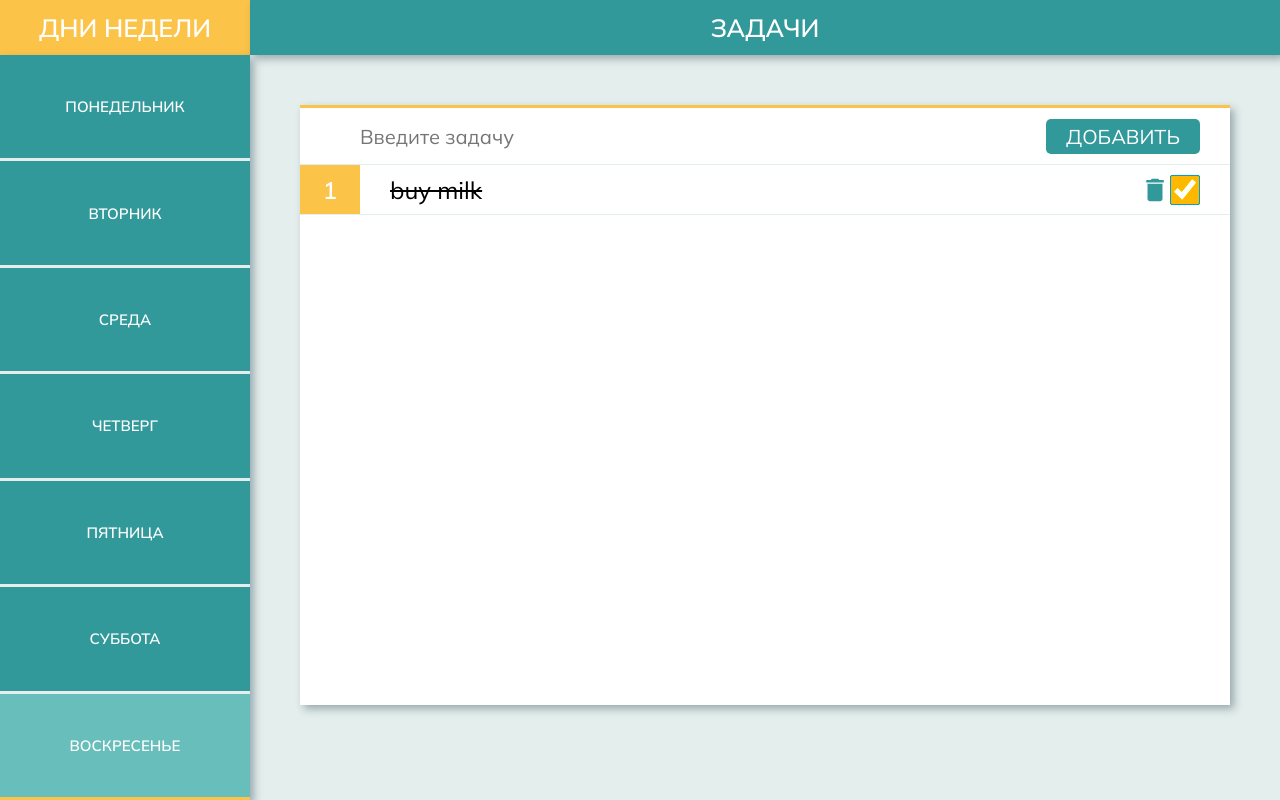
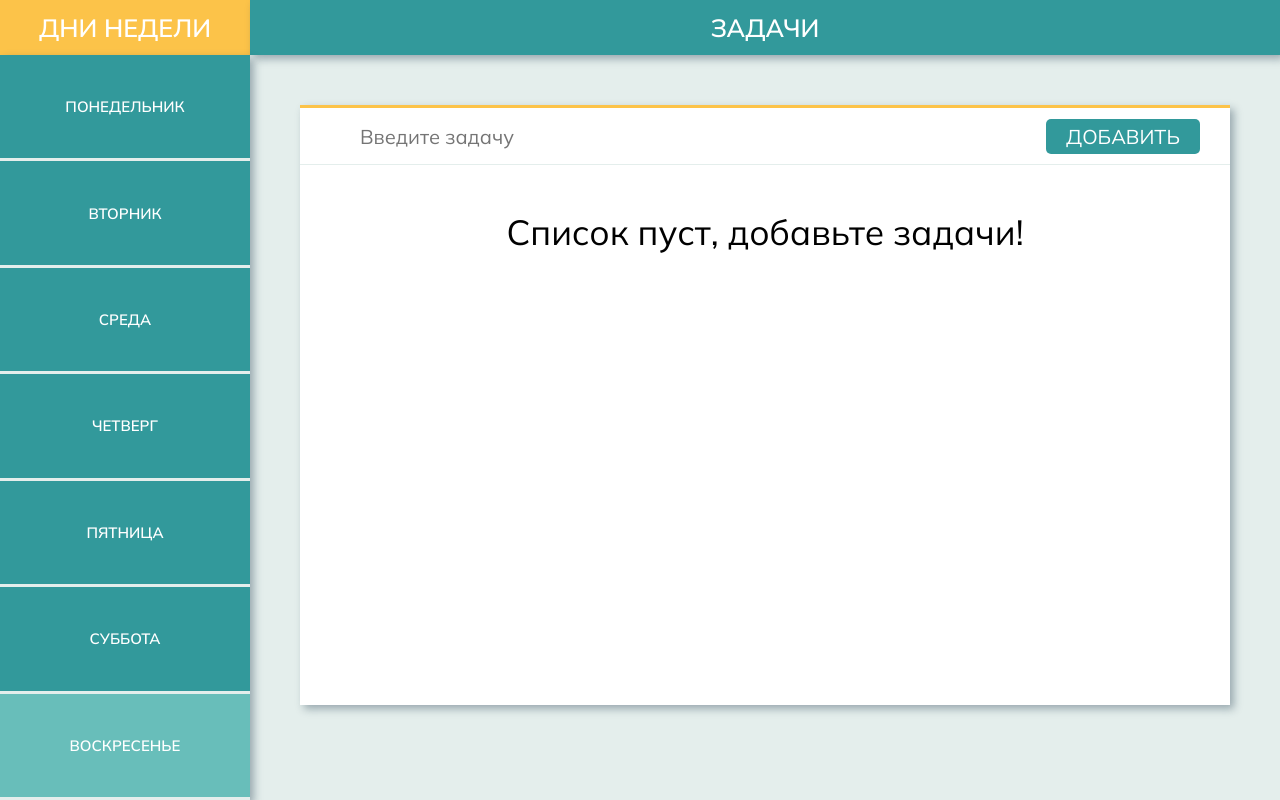
Before and after one commit to nurbolot143/new-todo-list, a React (Create React App) app: page / in a window 1280 px wide. Built offline with nearby package versions, Linux system fonts and the light colour scheme.

Commit message:
fixed bug

```diff
--- a/src/App.jsx
+++ b/src/App.jsx
@@ -12,11 +12,9 @@ function App() {
   const days = ["sunday", "monday", "tuesday", "wednesday", "thursday", "friday", "saturday"];
 
   const [activeDay, setActiveDay] = useState(days[today]);
-  const [idCounter, setIdCounter] = useState(1);
+  const [idCounter, setIdCounter] = useState(0);
 
-  const [data, setData] = useState([
-    { id: 0, task: 'buy milk', completed: true, day: days[today] }
-  ]);
+  const [data, setData] = useState([]);
 
   const addTask = (task) => {
 
@@ -51,6 +49,31 @@ function App() {
     )
   }
 
+  const activeTaskList = data.filter(({ day }) => day === activeDay);
+
+  const EmptyList = () => {
+    return (
+      <h2 className="empty-list">Спиcок пуст, добавьте задачи!</h2>
+    )
+  }
+
+  const emptyList = activeTaskList.length > 0 ? null : <EmptyList />
+
+  const taskList = activeTaskList.length === 0 ? null :
+    activeTaskList.map(({ task, id, completed }, idx) => {
+      return (
+        <ToDoItem
+          key={`${id}__${idx}`}
+          id={id}
+          index={idx + 1}
+          label={task}
+          completed={completed}
+          onToggleCompleted={toggleCompleted}
+          onDeleteTask={deleteTask}
+          onValueChange={changeValue} />
+      )
+    })
+
   return (
     <div className="App">
 
@@ -69,22 +92,8 @@ function App() {
 
             <div className="day">
               <ul className="day__list">
-                {
-                  data.filter(({ day }) => day === activeDay)
-                    .map(({ task, id, completed }, idx) => {
-                      return (
-                        <ToDoItem
-                          key={`${id}__${idx}`}
-                          id={id}
-                          index={idx + 1}
-                          label={task}
-                          completed={completed}
-                          onToggleCompleted={toggleCompleted}
-                          onDeleteTask={deleteTask}
-                          onValueChange={changeValue} />
-                      )
-                    })
-                }
+                {taskList}
+                {emptyList}
               </ul>
             </div>
           </div>
--- a/src/App.scss
+++ b/src/App.scss
@@ -24,3 +24,9 @@ body {
   position: relative;
   display: flex;
 }
+
+.empty-list {
+  margin-top: 50px;
+  font-size: 35px;
+  text-align: center;
+}
```
